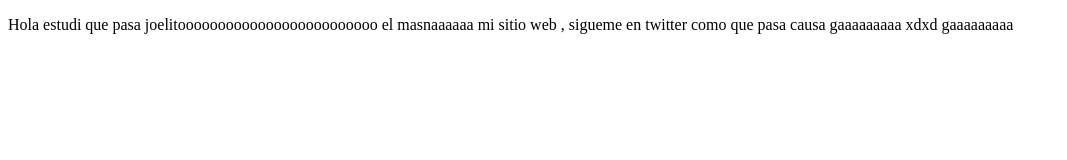
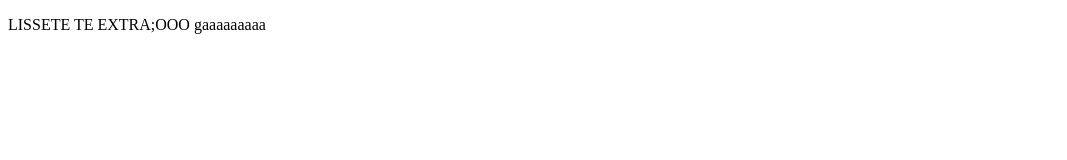
Before and after one commit to crewcris/proyectodemocursoprework, a plain HTML site: page index.html in a window 1280 px wide. Shown: the whole page, without its empty margins (0-1067 px from the left). Drawn offline with Linux system fonts and the light colour scheme.

```diff
--- a/index.html
+++ b/index.html
@@ -4,12 +4,11 @@
     <meta charset="UTF-8">
     <meta http-equiv="X-UA-Compatible" content="IE=edge">
     <meta name="viewport" content="width=device-width, initial-scale=1.0">
-    <title> HOLA JOEL  </title>
+    <title> HOLA JOEL GAAAAAAAA  </title>
 </head>
 <body>
     <p>
-        Hola estudi que pasa joelitooooooooooooooooooooooooo el masnaaaaaa mi sitio web , sigueme en twitter como que pasa causa gaaaaaaaaa xdxd
-        <picture>
+LISSETE TE EXTRA;OOO         <picture>
             <cat class="jpg">
                 gaaaaaaaaa
             </cat>
```
